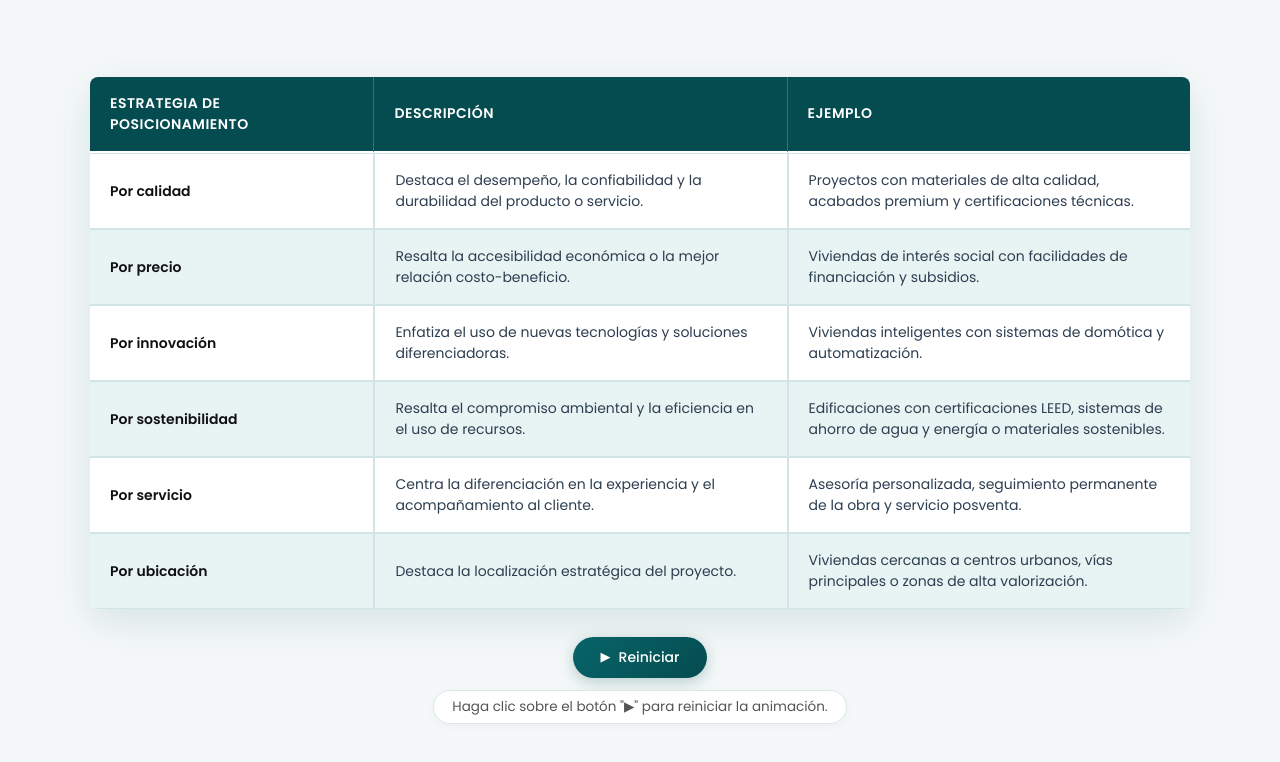
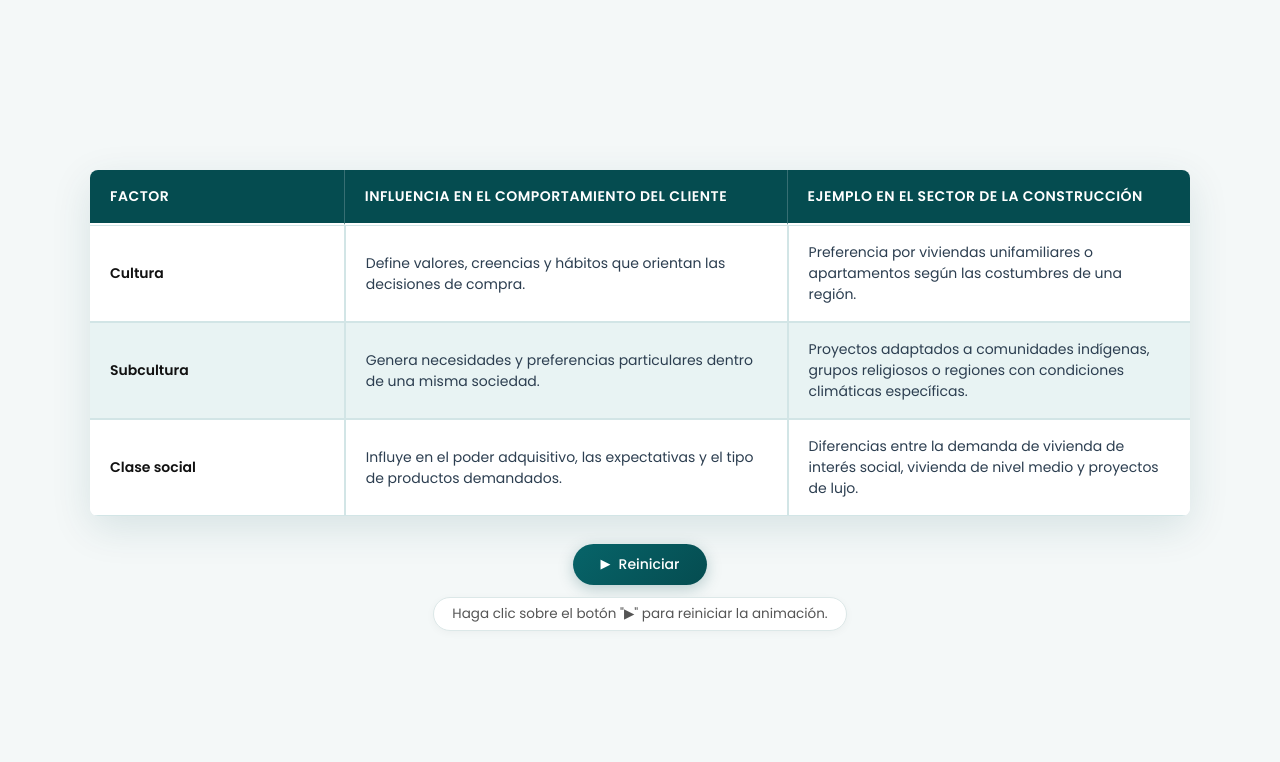
Before and after one commit to Departamento-Innovacion-Academica/U2_Marketing_Estrategico, a plain HTML site: page Tabla10/index.html in a window 1280 px wide. Drawn offline with Linux system fonts and the light colour scheme.

Commit message:
Update index.html

```diff
--- a/Tabla10/index.html
+++ b/Tabla10/index.html
@@ -3,7 +3,7 @@
 <head>
     <meta charset="UTF-8">
     <meta name="viewport" content="width=device-width, initial-scale=1.0">
-    <title>Estrategias de Posicionamiento</title>
+    <title>Factores Culturales en el Comportamiento del Cliente</title>
     <!-- Importación de la fuente Poppins -->
     <link rel="preconnect" href="https://fonts.googleapis.com">
     <link rel="preconnect" href="https://fonts.gstatic.com" crossorigin>
@@ -73,22 +73,22 @@
         }
 
         /* --- CONTROL DE PROPORCIONES Y ALINEACIONES (3 COLUMNAS) --- */
-        /* Columna 1: Estrategia de Posicionamiento */
+        /* Columna 1: Factor */
         th:nth-child(1), td:nth-child(1) {
-            width: 25%;
+            width: 22%;
             font-weight: 600;
             color: #111111;
             text-align: left;
             border-left: none;
         }
 
-        /* Columna 2: Descripción */
+        /* Columna 2: Influencia en el comportamiento del cliente */
         th:nth-child(2), td:nth-child(2) {
-            width: 38%;
+            width: 41%;
             text-align: left;
         }
 
-        /* Columna 3: Ejemplo */
+        /* Columna 3: Ejemplo en el sector de la construcción */
         th:nth-child(3), td:nth-child(3) {
             width: 37%;
             text-align: left;
@@ -132,13 +132,10 @@
             animation: whipRow 0.75s cubic-bezier(0.68, -0.55, 0.265, 1.55) forwards;
         }
 
-        /* Retrasos secuenciales para las 6 filas */
+        /* Retrasos secuenciales para las 3 filas */
         tbody tr:nth-child(1) { animation-delay: 0.08s; }
         tbody tr:nth-child(2) { animation-delay: 0.16s; }
         tbody tr:nth-child(3) { animation-delay: 0.24s; }
-        tbody tr:nth-child(4) { animation-delay: 0.32s; }
-        tbody tr:nth-child(5) { animation-delay: 0.40s; }
-        tbody tr:nth-child(6) { animation-delay: 0.48s; }
 
         /* Efecto Hover interactivo */
         tbody tr:hover td {
@@ -212,47 +209,29 @@
         <table>
             <thead>
                 <tr>
-                    <th>ESTRATEGIA DE POSICIONAMIENTO</th>
-                    <th>DESCRIPCIÓN</th>
-                    <th>EJEMPLO</th>
+                    <th>FACTOR</th>
+                    <th>INFLUENCIA EN EL COMPORTAMIENTO DEL CLIENTE</th>
+                    <th>EJEMPLO EN EL SECTOR DE LA CONSTRUCCIÓN</th>
                 </tr>
             </thead>
             <tbody>
                 <!-- Fila 1 -->
                 <tr>
-                    <td>Por calidad</td>
-                    <td>Destaca el desempeño, la confiabilidad y la durabilidad del producto o servicio.</td>
-                    <td>Proyectos con materiales de alta calidad, acabados premium y certificaciones técnicas.</td>
+                    <td>Cultura</td>
+                    <td>Define valores, creencias y hábitos que orientan las decisiones de compra.</td>
+                    <td>Preferencia por viviendas unifamiliares o apartamentos según las costumbres de una región.</td>
                 </tr>
                 <!-- Fila 2 -->
                 <tr>
-                    <td>Por precio</td>
-                    <td>Resalta la accesibilidad económica o la mejor relación costo-beneficio.</td>
-                    <td>Viviendas de interés social con facilidades de financiación y subsidios.</td>
+                    <td>Subcultura</td>
+                    <td>Genera necesidades y preferencias particulares dentro de una misma sociedad.</td>
+                    <td>Proyectos adaptados a comunidades indígenas, grupos religiosos o regiones con condiciones climáticas específicas.</td>
                 </tr>
                 <!-- Fila 3 -->
                 <tr>
-                    <td>Por innovación</td>
-                    <td>Enfatiza el uso de nuevas tecnologías y soluciones diferenciadoras.</td>
-                    <td>Viviendas inteligentes con sistemas de domótica y automatización.</td>
-                </tr>
-                <!-- Fila 4 -->
-                <tr>
-                    <td>Por sostenibilidad</td>
-                    <td>Resalta el compromiso ambiental y la eficiencia en el uso de recursos.</td>
-                    <td>Edificaciones con certificaciones LEED, sistemas de ahorro de agua y energía o materiales sostenibles.</td>
-                </tr>
-                <!-- Fila 5 -->
-                <tr>
-                    <td>Por servicio</td>
-                    <td>Centra la diferenciación en la experiencia y el acompañamiento al cliente.</td>
-                    <td>Asesoría personalizada, seguimiento permanente de la obra y servicio posventa.</td>
-                </tr>
-                <!-- Fila 6 -->
-                <tr>
-                    <td>Por ubicación</td>
-                    <td>Destaca la localización estratégica del proyecto.</td>
-                    <td>Viviendas cercanas a centros urbanos, vías principales o zonas de alta valorización.</td>
+                    <td>Clase social</td>
+                    <td>Influye en el poder adquisitivo, las expectativas y el tipo de productos demandados.</td>
+                    <td>Diferencias entre la demanda de vivienda de interés social, vivienda de nivel medio y proyectos de lujo.</td>
                 </tr>
             </tbody>
         </table>
```
